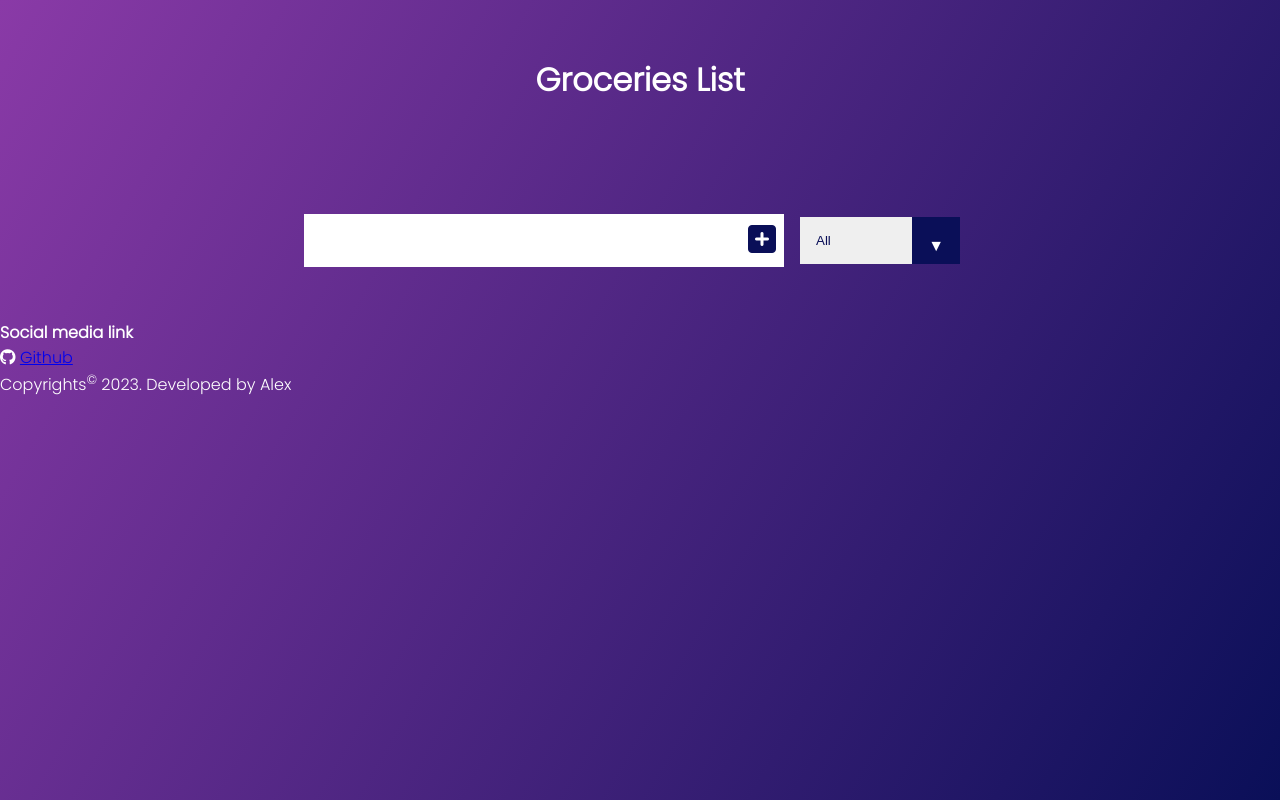
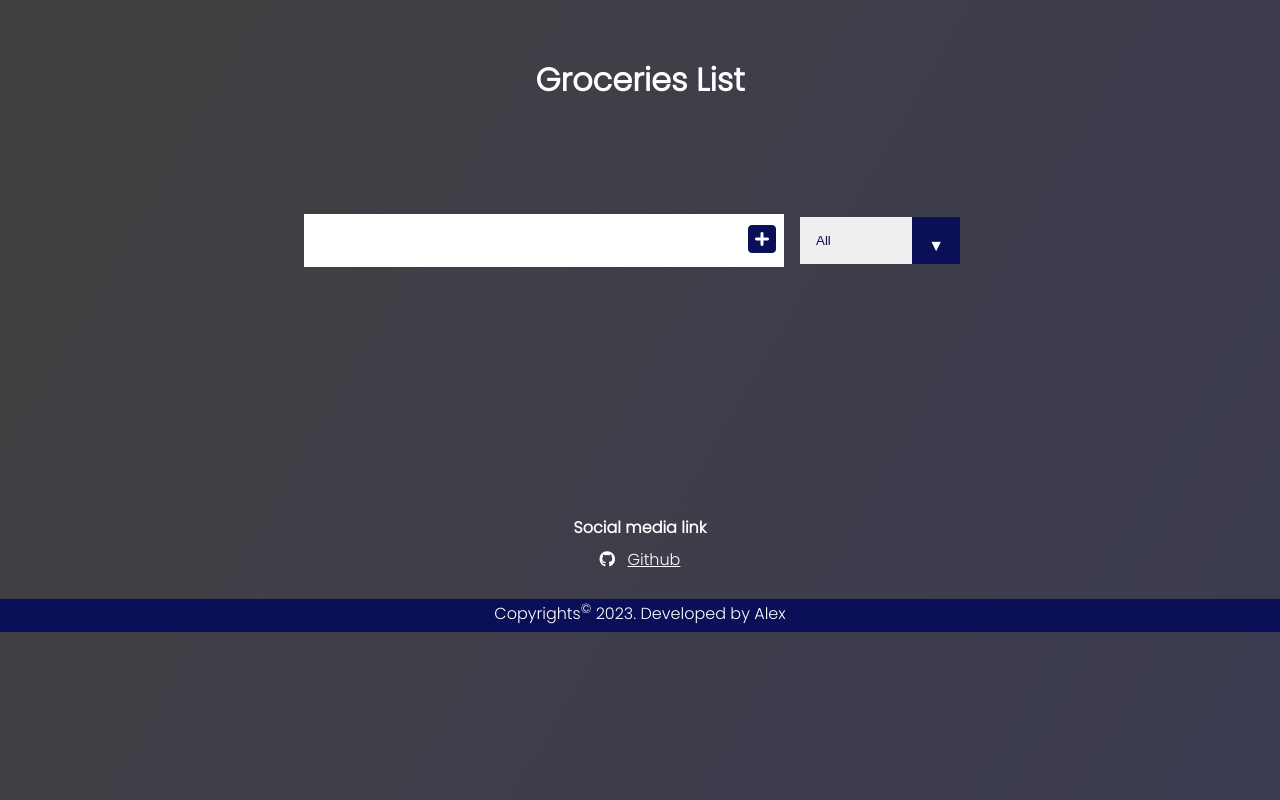
Before and after one commit to alexanderjnm/Proyecto2, a plain HTML site: page index.html in a window 1280 px wide. Drawn offline with Linux system fonts and the light colour scheme.

Commit message:
diseno del footer

```diff
--- a/style.css
+++ b/style.css
@@ -2,10 +2,11 @@
   margin: 0;
   padding: 0;
   box-sizing: border-box;
+
 }
 
 body{
-  background-image: linear-gradient(120deg,#8a3aa7, #0a0f58);
+  background-image: linear-gradient(120deg,#434040, #3b3b52);
   color: white;
   font-family: "poppins", sans-serif;
   min-height: 100vh;
@@ -130,3 +131,62 @@ select{
   background: white;
   color: #0a0f58;
 }
+
+footer{
+  width: 100%;
+  min-height: 300px;
+  max-height: auto;
+background-image: linear-gradient( #0c12b3, #2d2c57,);
+  clear: both;
+  justify-content: center;
+  align-items: center;
+  margin-top: 11rem;
+
+}
+footer .footer-wrap{
+  width: 80%;
+  margin: 0 auto;
+  padding-left: 9%;
+  color: white;
+  justify-content: center;
+  align-items: center;
+}
+.widgetFooter{
+
+  height: auto;
+  padding: 1.5%;
+  text-align: center;
+  justify-content: center;
+}
+
+ul#footerUsefulLink, ul#footerMediaLinks{
+  list-style-type: none;
+  margin: 0;
+  padding: 0;
+  line-height: 40px;
+  text-transform: capitalize;
+}
+ul#footerUsefulLink li, ul#footerMediaLinks li{
+  cursor: pointer;
+  /* transition: border-bottom 3s ease-in; */
+}
+
+
+
+ul#footerMediaLinks li:hover span.git, ul#footerMediaLinks li:hover a.git { color: #f1502f; }
+
+
+
+div.footerCopy{
+  clear: both;
+  color: white;
+  text-align: center;
+  padding-bottom: 5px;
+  border-top: none;
+  background: #0a0f58;
+}
+
+.fcc-btn {
+  color: white;
+  margin-left: 0.5rem;
+}
```
